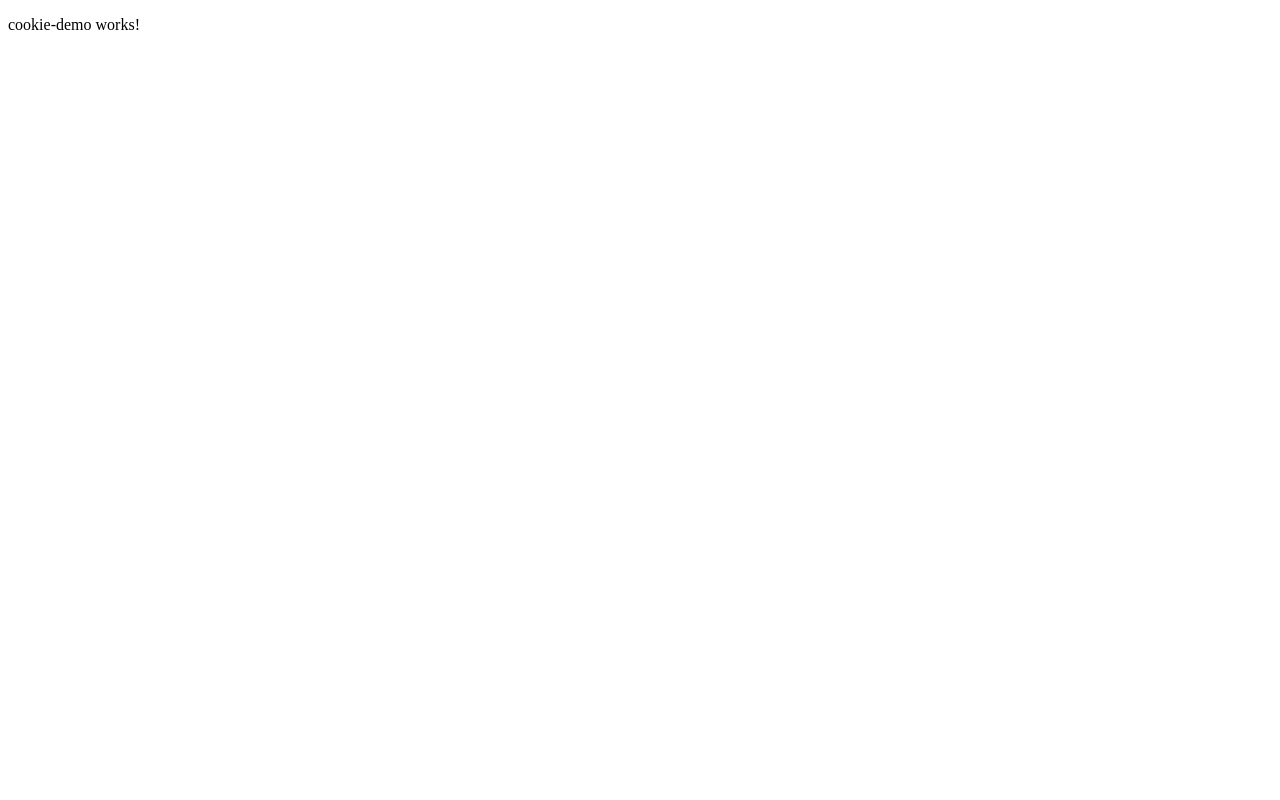
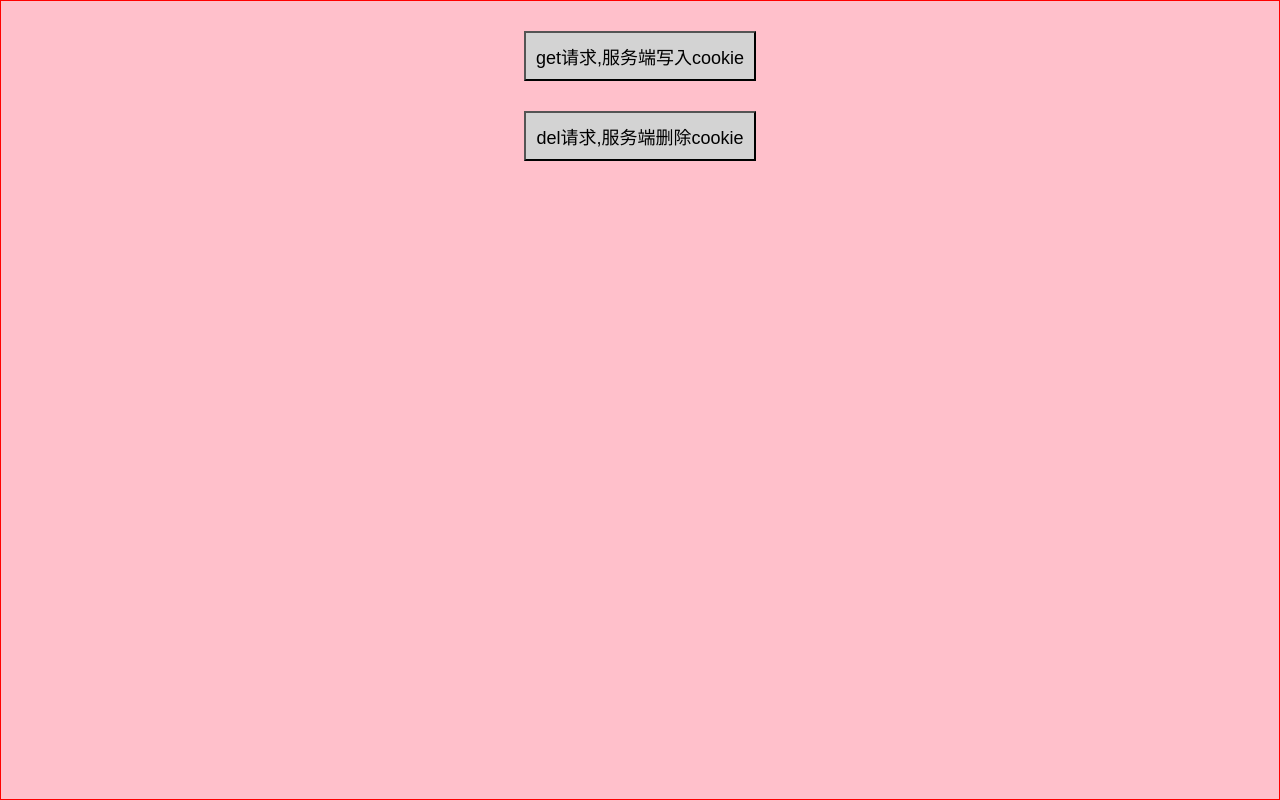
Before and after one commit to lizhen0211/angular-tutorials, an Angular app: page /cookie in a window 1280 px wide. Built offline with nearby package versions, Linux system fonts and the light colour scheme.

Commit message:
add cookie demo

```diff
--- a/package.json
+++ b/package.json
@@ -18,6 +18,7 @@
     "@angular/platform-browser": "~12.0.2",
     "@angular/platform-browser-dynamic": "~12.0.2",
     "@angular/router": "~12.0.2",
+    "class-transformer": "^0.3.1",
     "dateformat": "^4.5.1",
     "rxjs": "~6.6.0",
     "tslib": "^2.1.0",
--- a/src/app/pages/cookie-demo/cookie-demo.component.html
+++ b/src/app/pages/cookie-demo/cookie-demo.component.html
@@ -1 +1,4 @@
-<p>cookie-demo works!</p>
+<div class="cookie-demo-wrapper">
+  <button class="cookie-demo-button" (click)="onSetCookieFromServerClick()">get请求,服务端写入cookie</button>
+  <button class="cookie-demo-button" (click)="onDelCookieFromServerClick()">del请求,服务端删除cookie</button>
+</div>
--- a/src/app/pages/cookie-demo/cookie-demo.component.less
+++ b/src/app/pages/cookie-demo/cookie-demo.component.less
@@ -0,0 +1,16 @@
+.cookie-demo-wrapper {
+  width: 100%;
+  height: 100%;
+  border: 1px solid red;
+  background: pink;
+}
+
+.cookie-demo-button {
+  display: block;
+  margin-top: 30px;
+  margin-left: auto;
+  margin-right: auto;
+  padding: 10px;
+  font-size: 18px;
+  background: lightgrey;
+}
--- a/src/app/pages/cookie-demo/cookie-demo.component.ts
+++ b/src/app/pages/cookie-demo/cookie-demo.component.ts
@@ -1,4 +1,5 @@
 import {Component, OnInit} from '@angular/core';
+import {GetCookieService} from "../../request/get-cookie.service";
 
 @Component({
   selector: 'app-cookie-demo',
@@ -7,10 +8,27 @@ import {Component, OnInit} from '@angular/core';
 })
 export class CookieDemoComponent implements OnInit {
 
-  constructor() {
+  constructor(private getCookieService: GetCookieService) {
   }
 
   ngOnInit(): void {
   }
 
+  public onSetCookieFromServerClick(): void {
+    this.getCookieService.setCookieFromServer().subscribe(res => {
+      console.log(res);
+      console.log('onSet document.cookie:' + document.cookie);
+    }, err => {
+      console.log(err);
+    })
+  }
+
+  public onDelCookieFromServerClick(): void {
+    this.getCookieService.delCookieFromServer().subscribe(res => {
+      console.log(res);
+      console.log('onDel document.cookie:' + document.cookie);
+    }, err => {
+      console.log(err);
+    });
+  }
 }
--- /dev/null
+++ b/src/app/request/get-cookie.service.ts
@@ -0,0 +1,22 @@
+import {Injectable} from '@angular/core';
+import {Observable} from "rxjs";
+import {HttpClient, HttpResponse} from "@angular/common/http";
+import {environment} from "../../environments/environment";
+import {HttpRequestUtil} from "../http/HttpRequestUtil";
+
+@Injectable({
+  providedIn: 'root'
+})
+export class GetCookieService {
+
+  constructor(private httpClient: HttpClient) {
+  }
+
+  public setCookieFromServer(): Observable<HttpResponse<any>> {
+    return this.httpClient.get<HttpResponse<any>>(environment.DJANGO_TUTORIALS_SERVE_URL + '/cookie/set_cookie', HttpRequestUtil.getFormOptions());
+  }
+
+  public delCookieFromServer(): Observable<HttpResponse<any>> {
+    return this.httpClient.delete<HttpResponse<any>>(environment.DJANGO_TUTORIALS_SERVE_URL + '/cookie/del_cookie', HttpRequestUtil.getFormOptions());
+  }
+}
--- a/src/environments/environment.ts
+++ b/src/environments/environment.ts
@@ -3,7 +3,9 @@
 // The list of file replacements can be found in `angular.json`.
 
 export const environment = {
-  production: false
+  production: false,
+  // DJANGO_TUTORIALS_SERVE_URL: '//192.168.6.49:8010'
+  DJANGO_TUTORIALS_SERVE_URL: '//django-tutorials.lizhen.cn'
 };
 
 /*
--- a/src/styles.less
+++ b/src/styles.less
@@ -1 +1,28 @@
 /* You can add global styles to this file, and also import other style files */
+* {
+  padding: 0;
+  margin: 0;
+  -webkit-box-sizing: border-box;
+  -moz-box-sizing: border-box;
+  box-sizing: border-box;
+}
+
+/*去掉点击链接和文本框对象时默认的灰色半透明覆盖层(iOS)或者虚框(Android)*/
+* {
+  -webkit-tap-highlight-color: rgba(0, 0, 0, 0);
+}
+
+html, body {
+  background: transparent;
+  color: #333;
+  font-size: 14px;
+  width: 100%;
+  height: 100%;
+  -webkit-touch-callout: none; /* prevent callout to copy image, etc when tap to hold */
+  -webkit-text-size-adjust: none; /* prevent webkit from resizing text to fit */
+  -webkit-user-select: none; /* prevent copy paste, to allow, change 'none' to 'text' */
+}
+
+ul {
+  list-style-type: none;
+}
```
Also changed, not shown: src/environments/environment.d.ts (added, +11 -0 lines), 2 other files (tests, documents, lock files or other folders).
